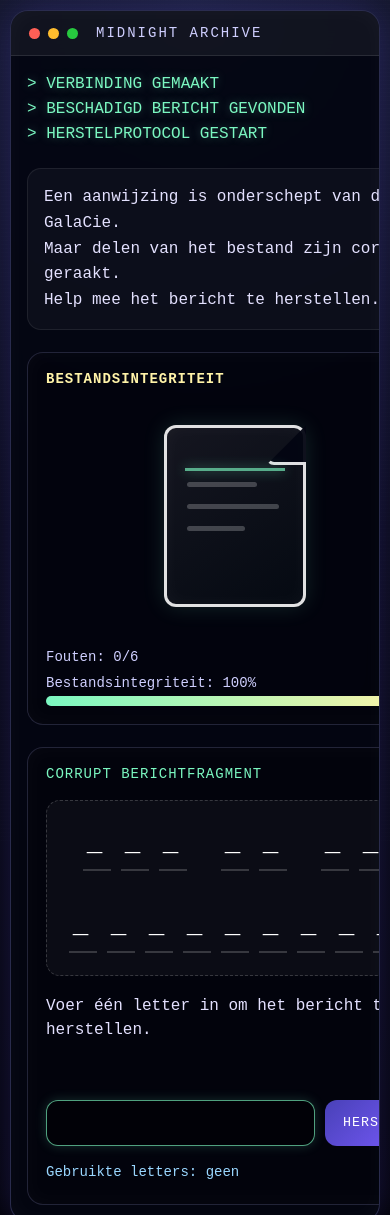
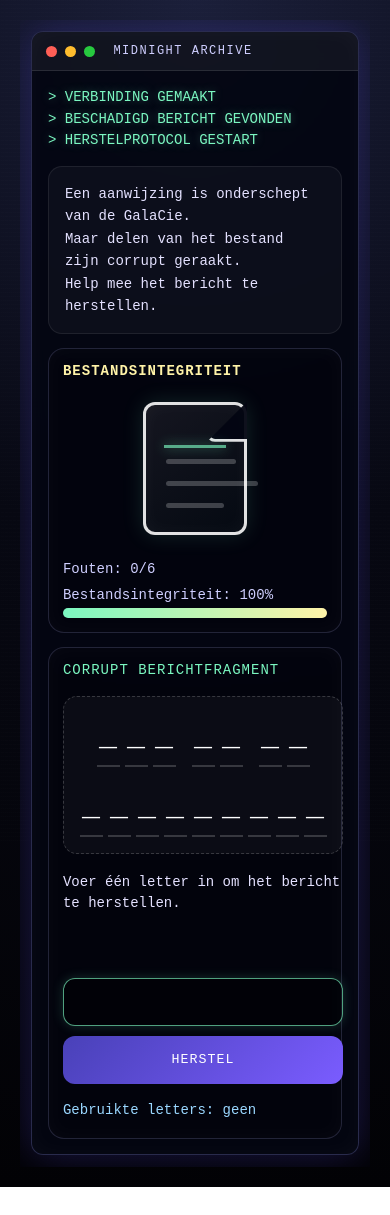
Before and after one commit to YesseW/GalaCie, a plain HTML site: page index.html in a window 390 px wide. Shown: the top 1215 px of the page. After the commit the page ends 1187 px from the top, so only its background shows below. Drawn offline with Linux system fonts and the light colour scheme.

Commit message:
Update index.html

```diff
--- a/index.html
+++ b/index.html
@@ -11,20 +11,16 @@
 
     html,
     body {
-      margin: 0;
-      min-height: 100%;
-    }
-
-    body {
       min-height: 100vh;
       background: radial-gradient(circle at top, #1b1f3a 0%, #070812 45%, #020205 100%);
       color: #e9e9f2;
       font-family: "Courier New", monospace;
       display: flex;
       justify-content: center;
-      align-items: center;
-      padding: 24px;
-      overflow: hidden;
+      align-items: flex-start;
+      padding: clamp(10px, 3vw, 24px);
+      overflow-x: hidden;
+      overflow-y: auto;
     }
 
     body::before {
@@ -44,10 +40,10 @@
 
     .terminal {
       width: min(900px, 100%);
-      min-height: min(720px, 92vh);
+      min-height: auto;
       background: rgba(4, 6, 18, 0.92);
       border: 1px solid rgba(155, 155, 255, 0.25);
-      border-radius: 18px;
+      border-radius: clamp(12px, 3vw, 18px);
       box-shadow: 0 0 40px rgba(75, 63, 190, 0.35), inset 0 0 25px rgba(255, 255, 255, 0.03);
       display: flex;
       flex-direction: column;
@@ -93,9 +89,9 @@
     }
 
     .content {
-      padding: 24px;
+      padding: clamp(14px, 4vw, 24px);
       display: grid;
-      gap: 22px;
+      gap: clamp(14px, 3vw, 22px);
     }
 
     .boot {
@@ -116,8 +112,8 @@
 
     .game {
       display: grid;
-      grid-template-columns: 310px 1fr;
-      gap: 22px;
+      grid-template-columns: minmax(250px, 310px) minmax(0, 1fr);
+      gap: clamp(14px, 3vw, 22px);
       align-items: stretch;
     }
 
@@ -125,8 +121,9 @@
       border: 1px solid rgba(180, 180, 255, 0.18);
       background: rgba(0, 0, 0, 0.22);
       border-radius: 16px;
-      padding: 18px;
+      padding: clamp(14px, 3vw, 18px);
       box-shadow: inset 0 0 18px rgba(255, 255, 255, 0.025);
+      min-width: 0;
     }
 
     .panel-title {
@@ -141,13 +138,13 @@
       display: flex;
       justify-content: center;
       align-items: center;
-      min-height: 230px;
+      min-height: clamp(170px, 32vw, 230px);
     }
 
     .file-icon {
       position: relative;
-      width: 142px;
-      height: 182px;
+      width: clamp(104px, 22vw, 142px);
+      aspect-ratio: 142 / 182;
       border: 3px solid rgba(255, 255, 255, 0.88);
       border-radius: 12px;
       background: linear-gradient(145deg, rgba(255, 255, 255, 0.08), rgba(123, 247, 193, 0.03));
@@ -349,11 +346,11 @@
     }
 
     .phrase {
-      font-size: clamp(26px, 5vw, 44px);
+      font-size: clamp(22px, 6vw, 44px);
       line-height: 1.6;
       color: #ffffff;
       text-align: center;
-      padding: 22px;
+      padding: clamp(14px, 4vw, 22px);
       border-radius: 14px;
       background: rgba(255, 255, 255, 0.04);
       border: 1px dashed rgba(255, 255, 255, 0.18);
@@ -361,19 +358,20 @@
       display: flex;
       justify-content: center;
       align-items: center;
-      gap: 34px;
+      gap: clamp(18px, 5vw, 34px);
       flex-wrap: wrap;
     }
 
     .word-block {
       display: flex;
-      gap: 10px;
+      gap: clamp(5px, 1.6vw, 10px);
       align-items: center;
       justify-content: center;
+      max-width: 100%;
     }
 
     .letter-slot {
-      min-width: 28px;
+      min-width: clamp(18px, 5vw, 28px);
       display: inline-flex;
       justify-content: center;
       border-bottom: 2px solid rgba(255, 255, 255, 0.18);
@@ -393,7 +391,7 @@
 
     .controls {
       display: grid;
-      grid-template-columns: 1fr auto;
+      grid-template-columns: minmax(0, 1fr) auto;
       gap: 10px;
     }
 
@@ -403,11 +401,12 @@
       border: 1px solid rgba(180, 180, 255, 0.25);
       color: #ffffff;
       border-radius: 12px;
-      padding: 13px 14px;
+      padding: 14px;
       font-family: inherit;
       font-size: 16px;
       text-transform: uppercase;
       outline: none;
+      min-height: 48px;
     }
 
     input:focus {
@@ -430,6 +429,8 @@
       cursor: pointer;
       letter-spacing: 1px;
       transition: transform 0.15s ease, filter 0.15s ease;
+      min-height: 48px;
+      touch-action: manipulation;
     }
 
     button:hover {
@@ -474,24 +475,74 @@
 
     @media (max-width: 760px) {
       body {
-        padding: 10px;
-        overflow: auto;
+        align-items: flex-start;
       }
 
       .terminal {
-        min-height: auto;
+        width: 100%;
       }
 
-      .content {
-        padding: 16px;
+      .topbar {
+        padding: 12px 14px;
+      }
+
+      .title {
+        font-size: 12px;
+        letter-spacing: 1.5px;
+      }
+
+      .boot,
+      .intro,
+      .log,
+      .used,
+      .status-grid {
+        font-size: 14px;
       }
 
       .game {
         grid-template-columns: 1fr;
       }
 
+      .file-risk {
+        min-height: 150px;
+      }
+
       .phrase {
-        letter-spacing: 5px;
+        gap: 18px;
+      }
+    }
+
+    @media (max-width: 430px) {
+      .controls {
+        grid-template-columns: 1fr;
+      }
+
+      .phrase {
+        font-size: clamp(20px, 8vw, 30px);
+        gap: 16px;
+      }
+
+      .letter-slot {
+        min-width: clamp(16px, 6vw, 23px);
+      }
+
+      .word-block {
+        gap: 5px;
+      }
+
+      .reveal {
+        font-size: 18px;
+        letter-spacing: 1px;
+      }
+    }
+
+    @media (max-width: 360px) {
+      .phrase {
+        font-size: 19px;
+      }
+
+      .letter-slot {
+        min-width: 15px;
       }
     }
   </style>
```
